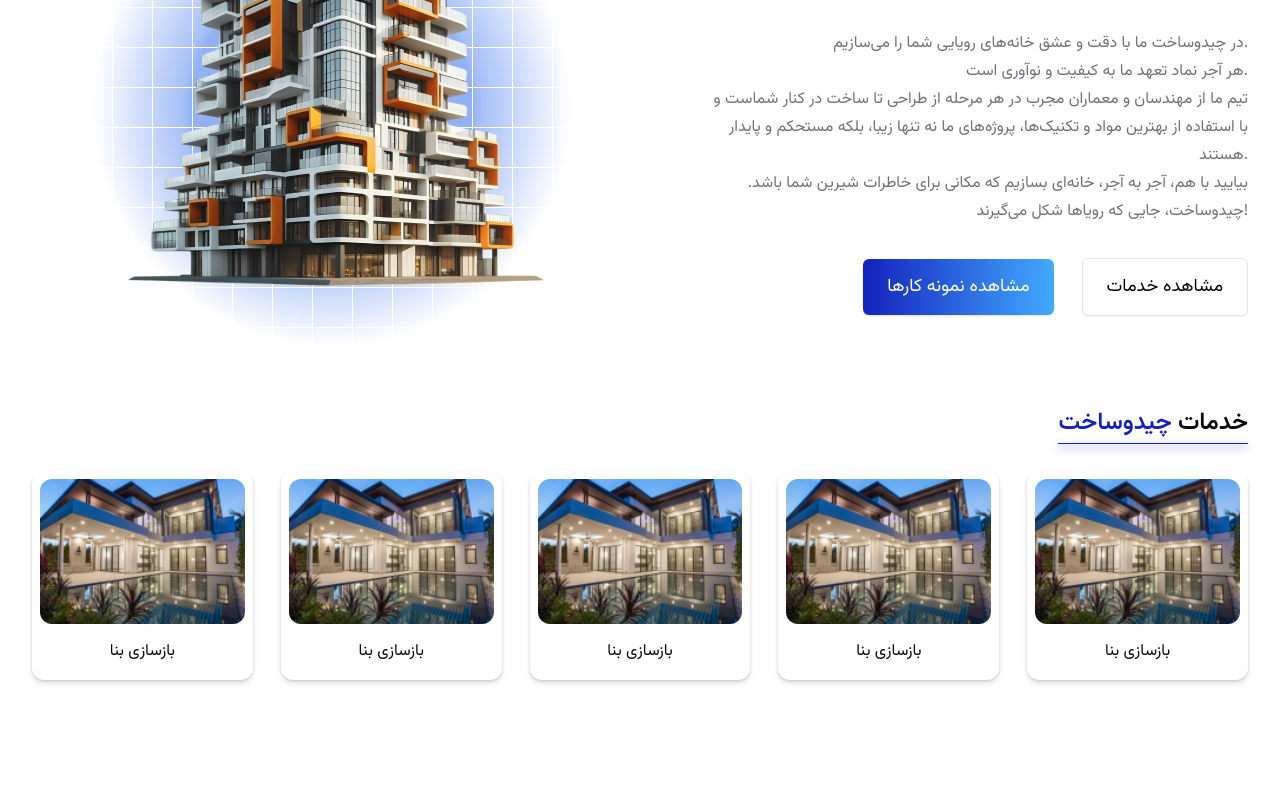
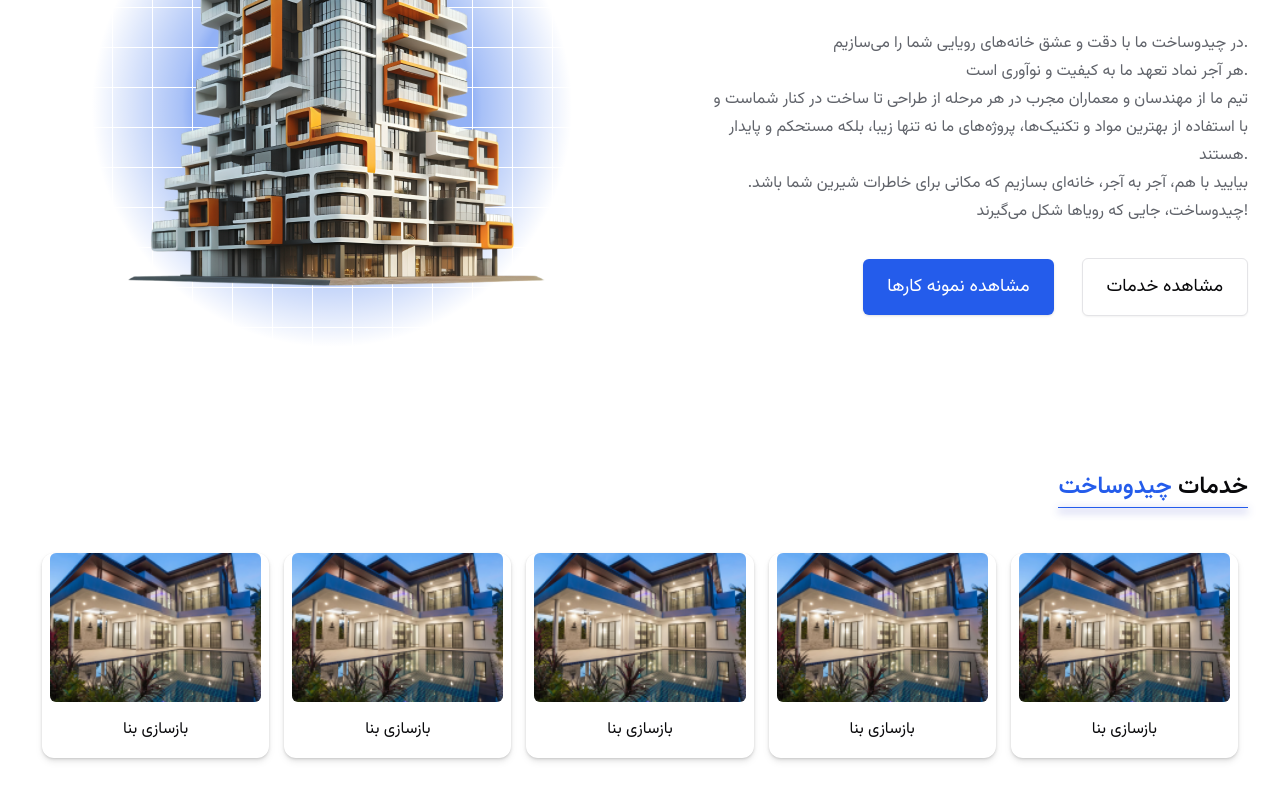
Before and after one commit to mo1nammad/chidosakht-test, a Next.js app: page / in a window 1280 px wide. Shown: the part 327-1127 px from the top of the page. Before the commit the page ends 1039 px from the top, so only its background shows below. Built offline with nearby package versions, Linux system fonts and the light colour scheme.

Commit message:
finish services section responisve

```diff
--- a/package.json
+++ b/package.json
@@ -20,6 +20,7 @@
     "react-dom": "18",
     "react-responsive": "^10.0.0",
     "sonner": "^1.7.0",
+    "swiper": "^11.1.15",
     "tailwind-merge": "^2.5.5",
     "tailwindcss-animate": "^1.0.7"
   },
--- a/src/app/(navigation)/page.tsx
+++ b/src/app/(navigation)/page.tsx
@@ -1,8 +1,9 @@
 import Image from "next/image";
 import Link from "next/link";
 
+import { servicesData } from "@/app/features/home/constants";
 import { Button } from "@/components/ui/button";
-import { Card, CardContent } from "@/components/ui/card";
+import { ServicesSlider } from "../features/home/components/services-slider";
 
 export default function Home() {
   return (
@@ -77,7 +78,7 @@ export default function Home() {
             </div>
           </div>
         </section>
-        <section className="pb-8">
+        <section className="pb-8 mt-16">
           <div className="flex flex-row-reverse">
             <div className="w-fit relative">
               <h1 className="text-2xl font-vazir-semibold after:absolute after:inset-x-0 after:-bottom-1 after:w-full after:h-[0.5px] after:bg-primary after:drop-shadow-[0_3px_4px_rgba(20,34,189,1)]">
@@ -87,67 +88,11 @@ export default function Home() {
           </div>
 
           {/* TODO Slider */}
-          <div className="flex items-center justify-center gap-x-7 mt-8">
-            <Card className="w-fit h-fit drop-shadow-md border-none">
-              <CardContent className="mt-2 px-2 py-0">
-                <Image
-                  src="/home/Luxury-house-design-Top-10-tips-to-add-luxury-to-your-house-FEATURE-compressed 1.png"
-                  width={250}
-                  height={150}
-                  alt="slider image"
-                  className="rounded-xl"
-                />
-                <h6 className="text-center py-4">بازسازی بنا</h6>
-              </CardContent>
-            </Card>
-            <Card className="w-fit h-fit drop-shadow-md border-none">
-              <CardContent className="mt-2 px-2 py-0">
-                <Image
-                  src="/home/Luxury-house-design-Top-10-tips-to-add-luxury-to-your-house-FEATURE-compressed 1.png"
-                  width={250}
-                  height={150}
-                  alt="slider image"
-                  className="rounded-xl"
-                />
-                <h6 className="text-center py-4">بازسازی بنا</h6>
-              </CardContent>
-            </Card>
-            <Card className="w-fit h-fit drop-shadow-md border-none">
-              <CardContent className="mt-2 px-2 py-0">
-                <Image
-                  src="/home/Luxury-house-design-Top-10-tips-to-add-luxury-to-your-house-FEATURE-compressed 1.png"
-                  width={250}
-                  height={150}
-                  alt="slider image"
-                  className="rounded-xl"
-                />
-                <h6 className="text-center py-4">بازسازی بنا</h6>
-              </CardContent>
-            </Card>
-            <Card className="w-fit h-fit drop-shadow-md border-none">
-              <CardContent className="mt-2 px-2 py-0">
-                <Image
-                  src="/home/Luxury-house-design-Top-10-tips-to-add-luxury-to-your-house-FEATURE-compressed 1.png"
-                  width={250}
-                  height={150}
-                  alt="slider image"
-                  className="rounded-xl"
-                />
-                <h6 className="text-center py-4">بازسازی بنا</h6>
-              </CardContent>
-            </Card>
-            <Card className="w-fit h-fit drop-shadow-md border-none">
-              <CardContent className="mt-2 px-2 py-0">
-                <Image
-                  src="/home/Luxury-house-design-Top-10-tips-to-add-luxury-to-your-house-FEATURE-compressed 1.png"
-                  width={250}
-                  height={150}
-                  alt="slider image"
-                  className="rounded-xl"
-                />
-                <h6 className="text-center py-4">بازسازی بنا</h6>
-              </CardContent>
-            </Card>
+          <div
+            id="services-swiper"
+            className="mt-8 relative w-[calc(100%-40px)] mx-auto sm:w-full"
+          >
+            <ServicesSlider data={servicesData} />
           </div>
         </section>
       </div>
--- /dev/null
+++ b/src/app/features/home/components/services-slide.tsx
@@ -0,0 +1,24 @@
+import { Card, CardContent } from "@/components/ui/card";
+import Image from "next/image";
+
+type ServicesSlideProps = {
+  src: string;
+  title: string;
+};
+
+export const ServicesSlide = ({ src, title }: ServicesSlideProps) => {
+  return (
+    <Card className="w-full h-fit drop-shadow-md border-none">
+      <CardContent className="mt-2 px-2 py-0">
+        <Image
+          src={src}
+          width={250}
+          height={150}
+          alt="slider image"
+          className="rounded-md w-full"
+        />
+        <h6 className="text-center py-4">{title}</h6>
+      </CardContent>
+    </Card>
+  );
+};
--- /dev/null
+++ b/src/app/features/home/components/services-slider.tsx
@@ -0,0 +1,82 @@
+"use client";
+import { useRef } from "react";
+import { ChevronRight, ChevronLeft } from "lucide-react";
+
+import { Swiper, SwiperSlide } from "swiper/react";
+import { Navigation } from "swiper/modules";
+import { ServicesSlide } from "./services-slide";
+
+// Import Swiper styles
+import "swiper/css";
+import "swiper/css/navigation";
+
+import { Button } from "@/components/ui/button";
+
+type ServicesSliderProps = {
+  data: {
+    src: string;
+    title: string;
+  }[];
+};
+export const ServicesSlider = ({ data }: ServicesSliderProps) => {
+  const nextBtnRef = useRef<HTMLButtonElement>(null);
+  const prevBtnRef = useRef<HTMLButtonElement>(null);
+
+  return (
+    <>
+      {/* custom next and prev buttons */}
+      <Button
+        ref={prevBtnRef}
+        className="absolute z-10 top-1/2 -translate-y-1/2 -left-10 sm:-left-5"
+        size={"icon"}
+        variant={"secondary"}
+      >
+        <ChevronLeft className="text-primary" />
+      </Button>
+      <Button
+        ref={nextBtnRef}
+        className="absolute z-10 top-1/2 -translate-y-1/2 -right-10 sm:-right-5"
+        size={"icon"}
+        variant={"secondary"}
+      >
+        <ChevronRight className="text-primary" />
+      </Button>
+
+      <Swiper
+        slidesPerView={1}
+        spaceBetween={15}
+        height={240}
+        modules={[Navigation]}
+        navigation={{ nextEl: nextBtnRef.current, prevEl: prevBtnRef.current }}
+        onBeforeInit={(swiper) => {
+          if (
+            typeof swiper.params.navigation !== "boolean" &&
+            swiper.params.navigation
+          ) {
+            swiper.params.navigation.prevEl = prevBtnRef.current;
+            swiper.params.navigation.nextEl = nextBtnRef.current;
+          }
+        }}
+        breakpoints={{
+          1024: {
+            slidesPerView: data.length,
+          },
+          768: {
+            slidesPerView: 3,
+          },
+          647: {
+            slidesPerView: 2,
+            spaceBetween: 25,
+          },
+        }}
+      >
+        {/* slides */}
+        {data.map((props, index) => (
+          <SwiperSlide key={index}>
+            <ServicesSlide {...props} />
+          </SwiperSlide>
+        ))}
+      </Swiper>
+    </>
+  );
+};
--- a/src/app/features/home/constants.ts
+++ b/src/app/features/home/constants.ts
@@ -20,3 +20,26 @@ export const navigation = [
     route: "/guide",
   },
 ];
+
+export const servicesData = [
+  {
+    src: "/home/Luxury-house-design-Top-10-tips-to-add-luxury-to-your-house-FEATURE-compressed 1.png",
+    title: "بازسازی بنا",
+  },
+  {
+    src: "/home/Luxury-house-design-Top-10-tips-to-add-luxury-to-your-house-FEATURE-compressed 1.png",
+    title: "بازسازی بنا",
+  },
+  {
+    src: "/home/Luxury-house-design-Top-10-tips-to-add-luxury-to-your-house-FEATURE-compressed 1.png",
+    title: "بازسازی بنا",
+  },
+  {
+    src: "/home/Luxury-house-design-Top-10-tips-to-add-luxury-to-your-house-FEATURE-compressed 1.png",
+    title: "بازسازی بنا",
+  },
+  {
+    src: "/home/Luxury-house-design-Top-10-tips-to-add-luxury-to-your-house-FEATURE-compressed 1.png",
+    title: "بازسازی بنا",
+  },
+];
--- a/src/app/globals.css
+++ b/src/app/globals.css
@@ -10,19 +10,19 @@
     --card-foreground: 240 10% 3.9%;
     --popover: 0 0% 100%;
     --popover-foreground: 240 10% 3.9%;
-    --primary: 235 81% 41%;
+    --primary: 223 83% 53%;
     --primary-foreground: 0 0% 100%;
     --tertiary: 207 100% 63%;
     --tertiary-foreground: 0 0% 100%;
-    --secondary: 33 96% 47%;
+    --secondary: 214 95% 93%;
     --secondary-foreground: 0 0% 100%;
-    --muted: 240 4.8% 95.9%;
-    --muted-foreground: 240 3.8% 46.1%;
-    --accent: 0 0% 94%;
-    --accent-foreground: 240 5.9% 10%;
+    --muted: 0 0% 97%;
+    --muted-foreground: 221 5% 40%;
+    --accent: 216 33% 94%;
+    --accent-foreground: 221 5% 15%;
     --destructive: 0 84.2% 60.2%;
     --destructive-foreground: 0 0% 98%;
-    --border: 240 5.9% 90%;
+    --border: 221 30% 82%;
     --input: 240 5.9% 90%;
     --ring: 240 10% 3.9%;
     --chart-1: 12 76% 61%;
@@ -68,3 +68,14 @@
     @apply bg-background text-foreground;
   }
 }
+
+#services-swiper .swiper {
+  padding: 10px 10px !important;
+}
+
+/* #services-swiper .swiper-wrapper {
+} */
+
+/* #services-swiper .swiper-slide {
+  width: fit-content !important;
+} */
--- a/src/components/navigation-button-group.tsx
+++ b/src/components/navigation-button-group.tsx
@@ -2,14 +2,12 @@
 
 import Link from "next/link";
 import { Headset, LogIn, Smartphone } from "lucide-react";
-import { useMediaQuery } from "react-responsive";
 
 import { cn } from "@/lib/utils";
 import { Button, buttonVariants } from "./ui/button";
 import HamburgerMenu from "./hamburger-menu";
 
 const NavigationButtonGroup = () => {
-  const isMobile = useMediaQuery({ maxWidth: 768 });
   return (
     <>
       <HamburgerMenu classname="flex xl:hidden" />
@@ -30,7 +28,7 @@ const NavigationButtonGroup = () => {
           className={cn(
             buttonVariants({
               variant: "outline",
-              size: isMobile ? "sm" : "default",
+
               className: "sm:inline-flex hidden",
             })
           )}
@@ -39,7 +37,7 @@ const NavigationButtonGroup = () => {
           <span>ورود | ثبت‌نام</span>
         </Link>
 
-        <Button variant={"primary"} size={isMobile ? "sm" : "default"}>
+        <Button variant={"primary"}>
           <Headset className="!size-5" />
           <span className="font-vazir-semibold">مشاوره‌رایگان</span>
         </Button>
--- a/src/components/ui/button.tsx
+++ b/src/components/ui/button.tsx
@@ -9,8 +9,7 @@ const buttonVariants = cva(
   {
     variants: {
       variant: {
-        primary:
-          "bg-gradient-to-r from-primary to-tertiary text-primary-foreground shadow hover:opacity-85",
+        primary: "bg-primary text-primary-foreground shadow hover:opacity-85",
         accent: "bg-accent text-accent-foreground shadow-sm",
         destructive:
           "bg-destructive text-destructive-foreground shadow-sm hover:bg-destructive/90",
--- a/tailwind.config.ts
+++ b/tailwind.config.ts
@@ -6,6 +6,7 @@ export default {
     "./src/pages/**/*.{js,ts,jsx,tsx,mdx}",
     "./src/components/**/*.{js,ts,jsx,tsx,mdx}",
     "./src/app/**/*.{js,ts,jsx,tsx,mdx}",
+    "./src/app/features/**/*.{js,ts,jsx,tsx,mdx}",
   ],
   theme: {
     extend: {
```
Also changed, not shown: 1 other file (tests, documents, lock files or other folders).
